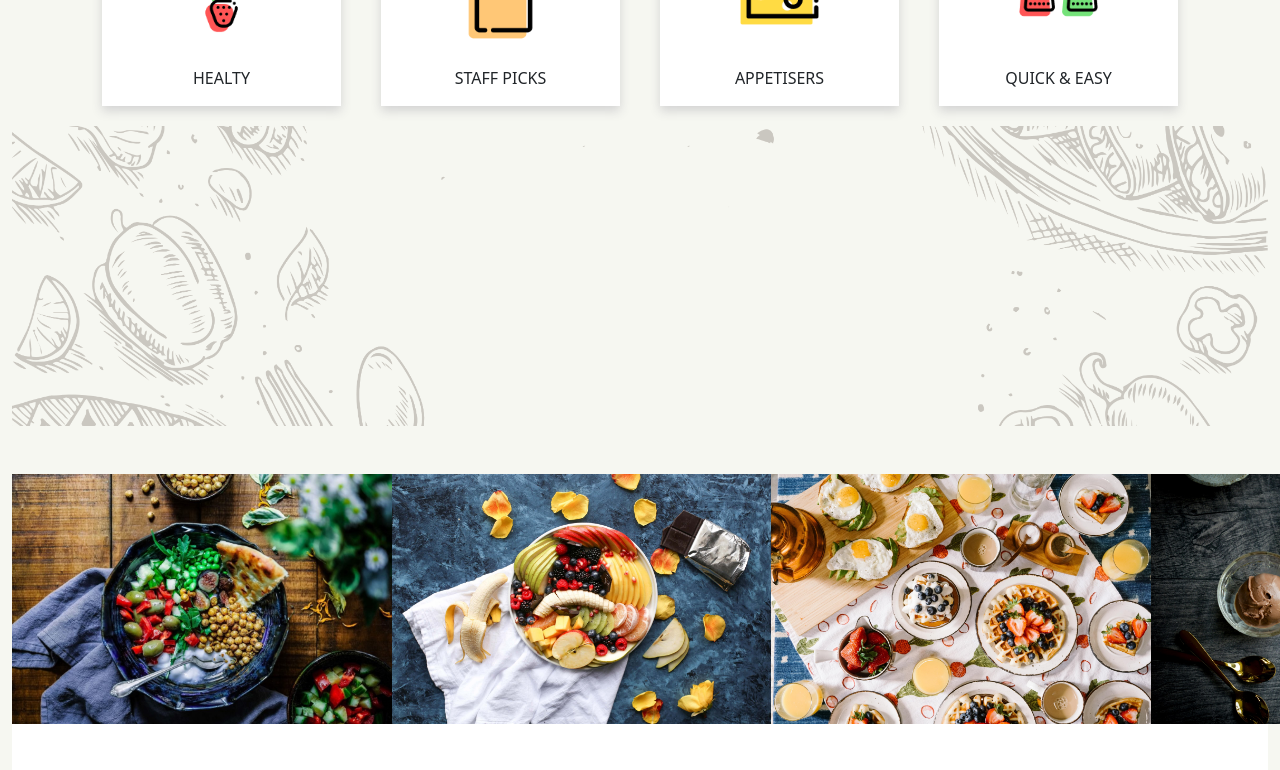
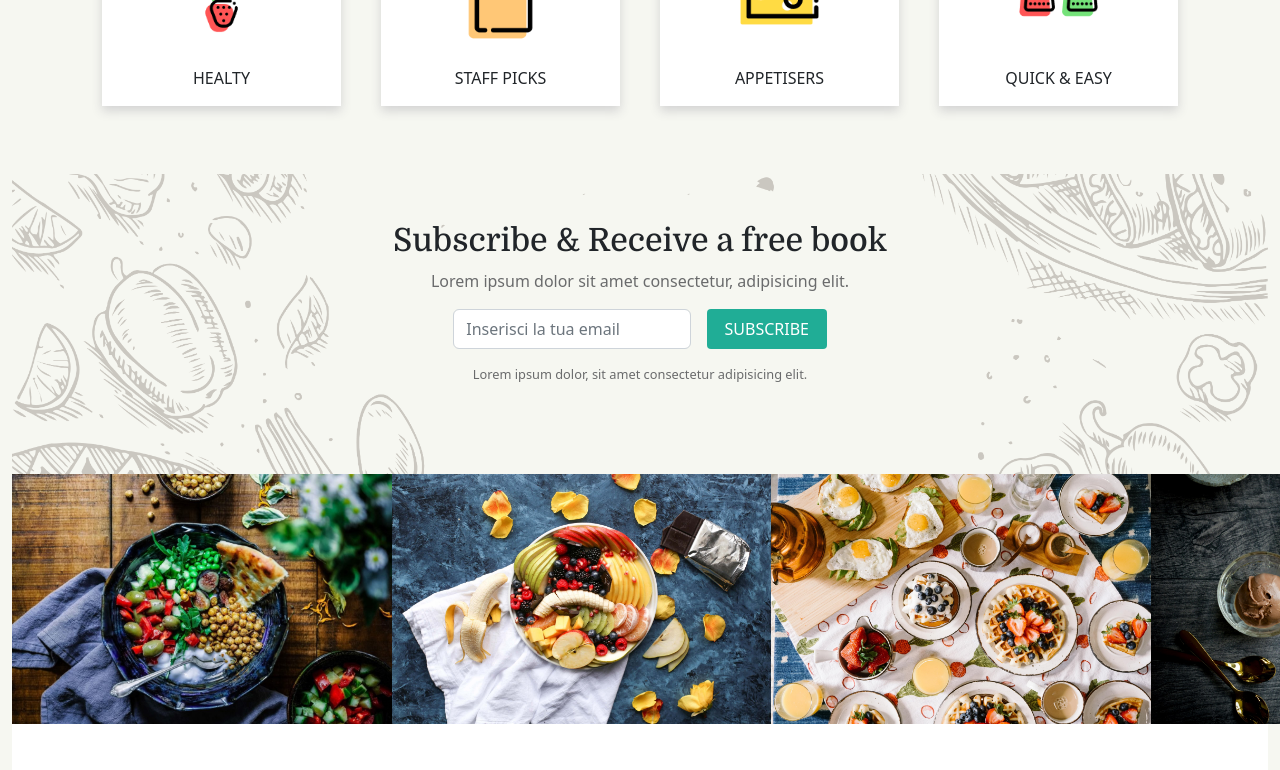
Before and after one commit to giomen88/proj-html-vuejs, a Vue app: page / in a window 1280 px wide. Shown: the part 2800-3570 px from the top of the page. Built offline with nearby package versions, Linux system fonts and the light colour scheme.

Commit message:
subscribe section

```diff
--- a/src/App.vue
+++ b/src/App.vue
@@ -11,9 +11,9 @@
         <section id="popular-recipes" class="mt-5">
           <div class="container">
             <div class="row">
-              <div class="col-6 offset-3 title text-center my-5">
+              <div class="col-6 offset-3 text-center my-5">
                 <h2 class="fs-5 mb-3">POPULAR RECIPES</h2>
-                <p>
+                <p class="subtitle">
                   Lorem ipsum dolor sit amet consectetur, adipisicing elit.
                   Atque, nostrum animi dolorem nisi sequi eos at nam
                   voluptatibus esse.
@@ -56,9 +56,9 @@
         <section id="culinary-collection" class="mt-5">
           <div class="container">
             <div class="row">
-              <div class="col-6 offset-3 title text-center my-5">
+              <div class="col-6 offset-3 text-center my-5">
                 <h2 class="fs-5 mb-3">CULINARY COLLECTION</h2>
-                <p>
+                <p class="subtitle">
                   Lorem ipsum dolor sit amet consectetur, adipisicing elit.
                   Atque, nostrum animi dolorem nisi sequi eos at nam
                   voluptatibus esse.
@@ -80,10 +80,48 @@
         </section>
 
         <!-- subscribe section -->
-        <section id="subscribe">
+        <section id="subscribe" class="mt-5 p-5">
           <div class="container">
             <div class="row">
-              <div class="col-6 offset-3"></div>
+              <div
+                class="
+                  col-6
+                  offset-3
+                  d-flex
+                  flex-column
+                  justify-content-center
+                  align-items-center
+                "
+              >
+                <h2>Subscribe & Receive a free book</h2>
+                <p class="subtitle">
+                  Lorem ipsum dolor sit amet consectetur, adipisicing elit.
+                </p>
+                <div class="form d-flex mb-3">
+                  <input
+                    type="email"
+                    class="form-control me-3"
+                    placeholder="Inserisci la tua email"
+                  />
+
+                  <a
+                    class="
+                      button
+                      w-50
+                      rounded-1
+                      text-center text-white
+                      py-2
+                      px-2
+                    "
+                    role="button"
+                    >SUBSCRIBE</a
+                  >
+                </div>
+                <span
+                  >Lorem ipsum dolor, sit amet consectetur adipisicing
+                  elit.</span
+                >
+              </div>
             </div>
           </div>
         </section>
@@ -241,5 +279,14 @@ export default {
   height: 300px;
   background-image: url(./assets/img/subscribe-sec-bg.png);
   background-size: cover;
+
+  h2 {
+    font-family: "Domine", serif;
+  }
+
+  span {
+    color: var(--primary-textcolor);
+    font-size: 0.8rem;
+  }
 }
 </style>
--- a/src/assets/sass/_utils.scss
+++ b/src/assets/sass/_utils.scss
@@ -12,7 +12,7 @@
     color: var(--primary-textcolor);
   }
 
-  section .title p {
+  section .subtitle {
     color: var(--primary-textcolor);
   }
 
--- a/src/components/BaseBigCard.vue
+++ b/src/components/BaseBigCard.vue
@@ -6,9 +6,11 @@
       <p class="subtitle">{{ cardSubtitle }}</p>
       <div class="line my-3"></div>
       <p class="description">{{ cardDescription }}</p>
-      <a class="button w-25 rounded-1 text-center text-white py-2 px-2">{{
-        textButton
-      }}</a>
+      <a
+        class="button w-25 rounded-1 text-center text-white py-2 px-2"
+        role="button"
+        >{{ textButton }}</a
+      >
     </div>
   </div>
 </template>
--- a/src/components/TheFooter.vue
+++ b/src/components/TheFooter.vue
@@ -1,5 +1,5 @@
 <template>
-  <footer class="mt-5">
+  <footer class="mt-0">
     <!-- footer-top -->
     <div class="footer-top d-flex">
       <img src="../assets/img/recipes/Yogurt-Nan-1200x790.jpg" alt="" />
```
